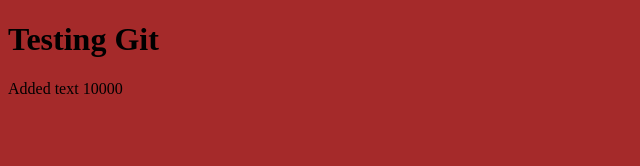
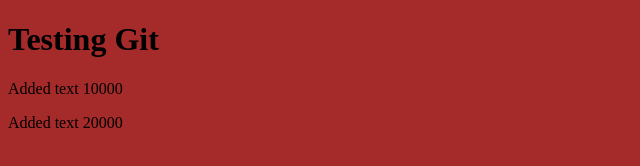
Before and after one commit to criticaseek/first-test, a plain HTML site: page index.html in a window 1280 px wide. Shown: the whole page, without its empty margins (0-640 px from the left). Drawn offline with Linux system fonts and the light colour scheme.

Commit message:
try to sync

```diff
--- a/index.html
+++ b/index.html
@@ -9,5 +9,6 @@
 <body>
     <h1>Testing Git</h1>
     <p>Added text 10000</p>
+    <p>Added text 20000</p>
 </body>
 </html>
```
